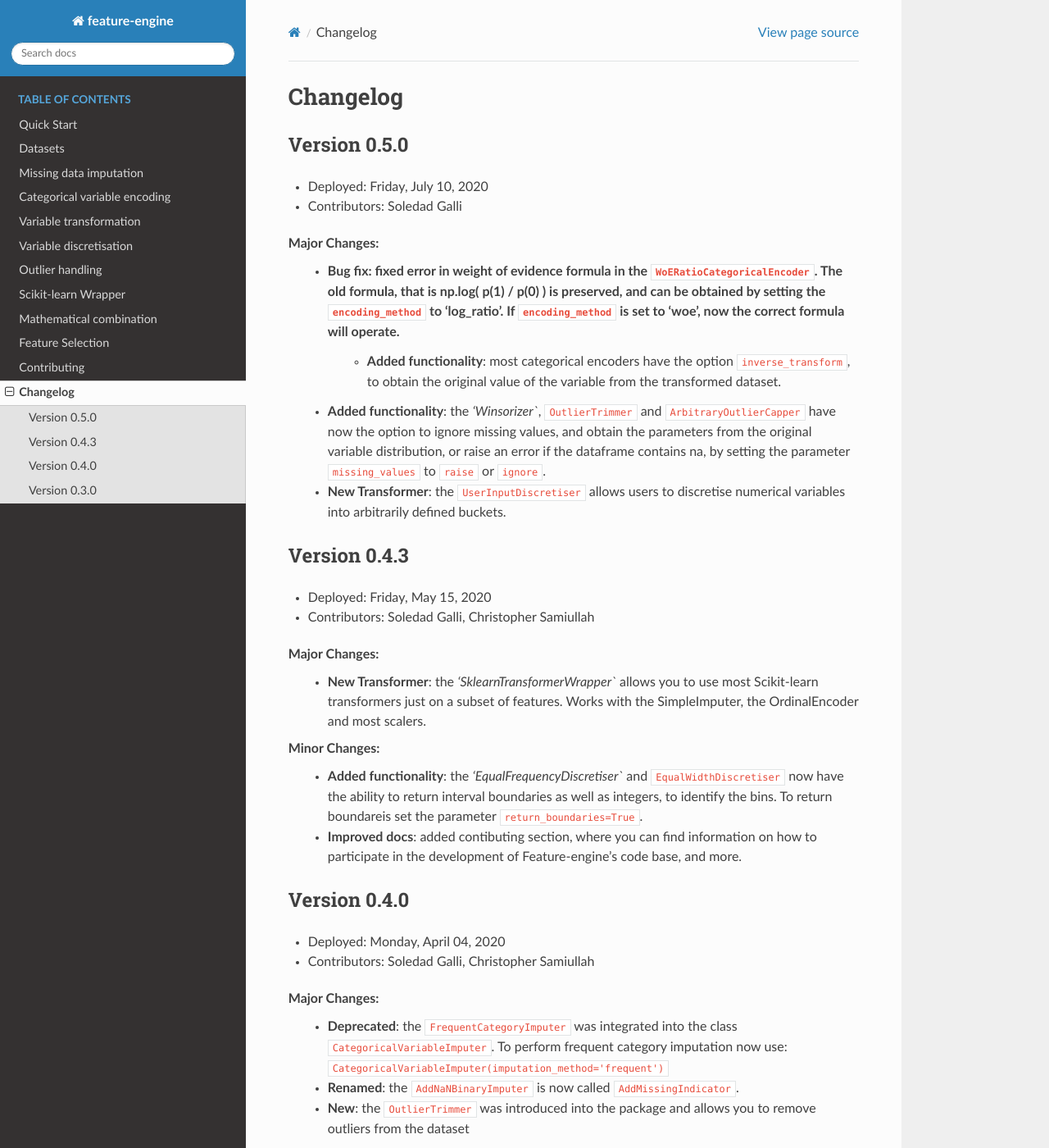
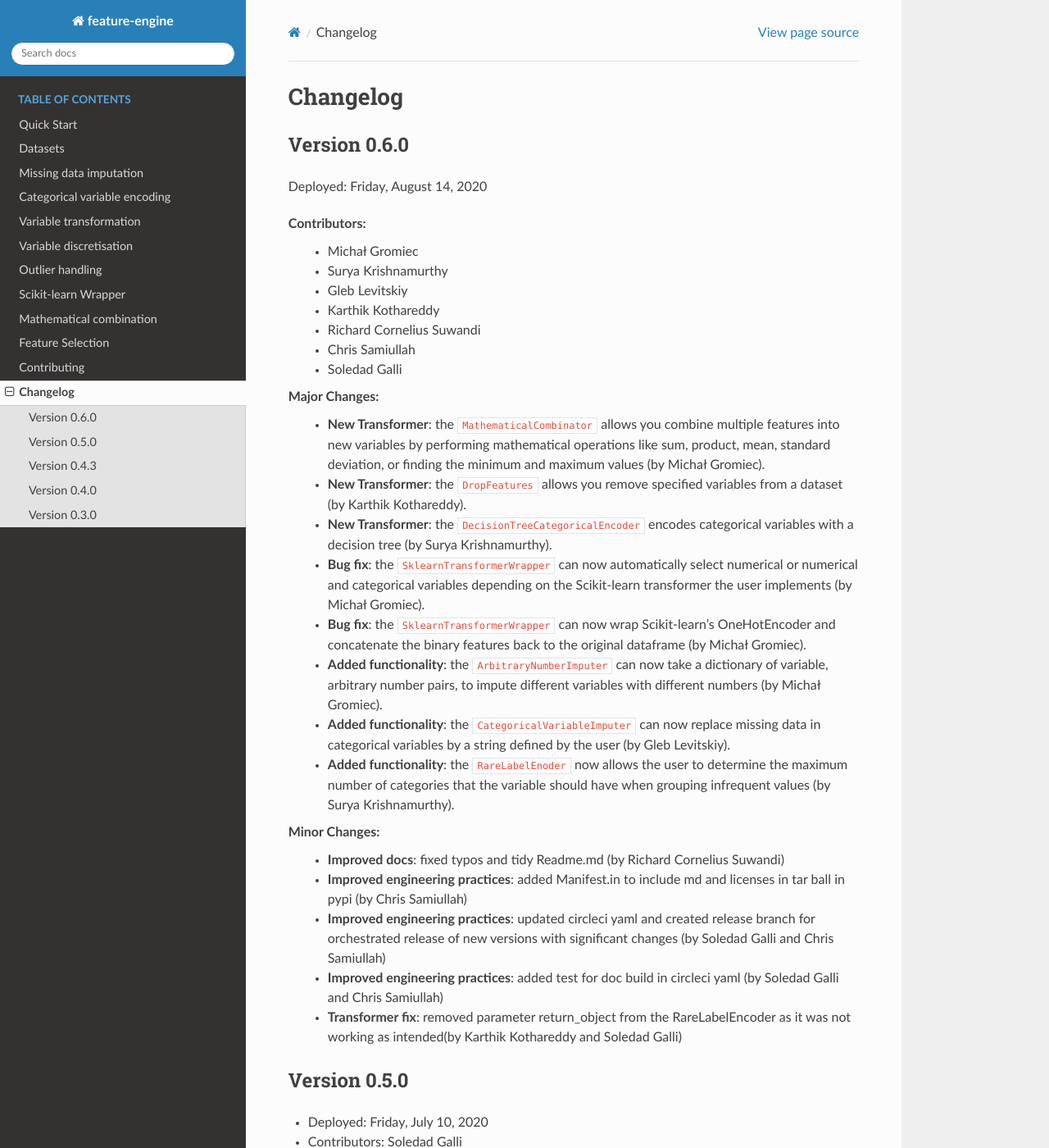
Before and after one commit to feature-engine/feature_engine, a Sphinx documentation site: the page built from docs/changelog.rst, in a window 1280 px wide and 1400 px high. Shown: the whole window at 82% size. Built offline with Sphinx 7.4.7 and the Read the Docs theme 2.0.0, drawn with Linux system fonts in a browser that asks for light colours; the version number could not be read and is left out.

Commit message:
Changelog and version for next release (#103)
* update version and changelog

* added line

* added missing bulletpoint

* changed layout of headings

* removed line after heading

* added test doc build

* update on return__object from rareencoder

```diff
--- a/docs/changelog.rst
+++ b/docs/changelog.rst
@@ -2,6 +2,39 @@
 
 Changelog
 =========
+
+Version 0.6.0
+-------------
+Deployed: Friday, August 14, 2020
+
+Contributors:
+    - Michał Gromiec
+    - Surya Krishnamurthy
+    - Gleb Levitskiy
+    - Karthik Kothareddy
+    - Richard Cornelius Suwandi
+    - Chris Samiullah
+    - Soledad Galli
+
+
+Major Changes:
+    - **New Transformer**: the ``MathematicalCombinator`` allows you combine multiple features into new variables by performing mathematical operations like sum, product, mean, standard deviation, or finding the minimum and maximum values (by Michał Gromiec).
+    - **New Transformer**: the ``DropFeatures`` allows you remove specified variables from a dataset (by Karthik Kothareddy).
+    - **New Transformer**: the ``DecisionTreeCategoricalEncoder`` encodes categorical variables with a decision tree (by Surya Krishnamurthy).
+    - **Bug fix**: the ``SklearnTransformerWrapper`` can now automatically select numerical or numerical and categorical variables depending on the Scikit-learn transformer the user implements (by Michał Gromiec).
+    - **Bug fix**: the ``SklearnTransformerWrapper`` can now wrap Scikit-learn's OneHotEncoder and concatenate the binary features back to the original dataframe (by Michał Gromiec).
+    - **Added functionality**: the ``ArbitraryNumberImputer`` can now take a dictionary of variable, arbitrary number pairs, to impute different variables with different numbers (by Michał Gromiec).
+    - **Added functionality**: the ``CategoricalVariableImputer`` can now replace missing data in categorical variables by a string defined by the user (by Gleb Levitskiy).
+    - **Added functionality**: the ``RareLabelEnoder`` now allows the user to determine the maximum number of categories that the variable should have when grouping infrequent values (by Surya Krishnamurthy).
+
+
+Minor Changes:
+    - **Improved docs**: fixed typos and tidy Readme.md (by Richard Cornelius Suwandi)
+    - **Improved engineering practices**: added Manifest.in to include md and licenses in tar ball in pypi (by Chris Samiullah)
+    - **Improved engineering practices**: updated circleci yaml and created release branch for orchestrated release of new versions with significant changes (by Soledad Galli and Chris Samiullah)
+    - **Improved engineering practices**: added test for doc build in circleci yaml (by Soledad Galli and Chris Samiullah)
+    - **Transformer fix**: removed parameter return_object from the RareLabelEncoder as it was not working as intended(by Karthik Kothareddy and Soledad Galli)
+
 
 Version 0.5.0
 -------------
```
Also changed, not shown: 1 other file.
